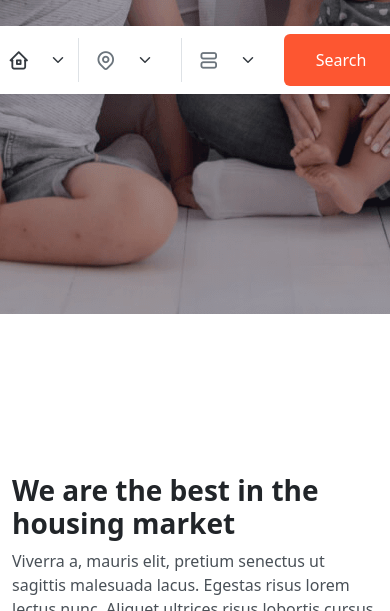
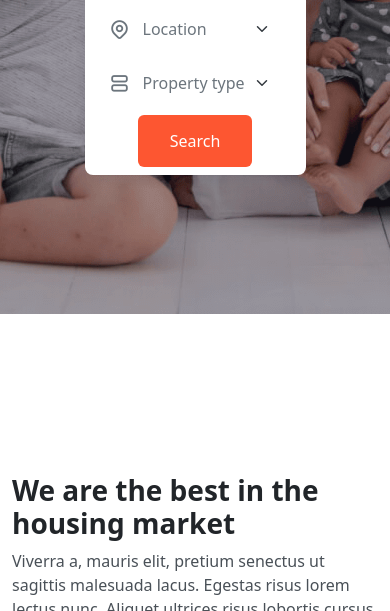
Before and after one commit to ShuvoMallick01/SKYBER-Real-Estate-Website-Bootstrap-Template-V2, a plain HTML site: page index.html in a window 390 px wide. Shown: the part 489-1100 px from the top of the page. Drawn offline with nearby package versions, Linux system fonts and the light colour scheme; files whose address does not match are found by name.

Commit message:
Fixing Home Page Filter Area

```diff
--- a/css/responsive.css
+++ b/css/responsive.css
@@ -14,6 +14,20 @@
 /* ========== Tablets ========== */
 /* 'lg' applies to medium devices (tablets, less than 992px) */
 @media (max-width: 992px) {
+  .search-location-v2 {
+    flex-direction: column;
+    gap: 10px;
+  }
+
+  .search-location-v2 .rent-wrapper-v2 {
+    width: 100%;
+    padding: 0;
+    border-left: transparent;
+  }
+
+  .search-location-v2 .rent-wrapper-v2:first-child {
+    padding-right: 17px !important;
+  }
 }
 
 /* ========== landscape Phone ========== */
--- a/index.html
+++ b/index.html
@@ -33,7 +33,7 @@
 
     <!-- custom css -->
     <link rel="stylesheet" href="./css/style.css" />
-    <title>Home - V2</title>
+    <title>Home - Real Estate Website</title>
   </head>
 
   <body>
@@ -556,7 +556,7 @@
             <div class="col-md-8 col-sm-12 mt-5 filter-area-v2">
               <form
                 action=""
-                class="d-flex align-items-center justify-content-between bg-white search-location-v2 p-2"
+                class="search-location-v2 d-flex align-items-center justify-content-between bg-white p-2"
               >
                 <!-- Single Rent Field -->
                 <div class="d-flex align-items-center rent-wrapper-v2 ps-3">
```
